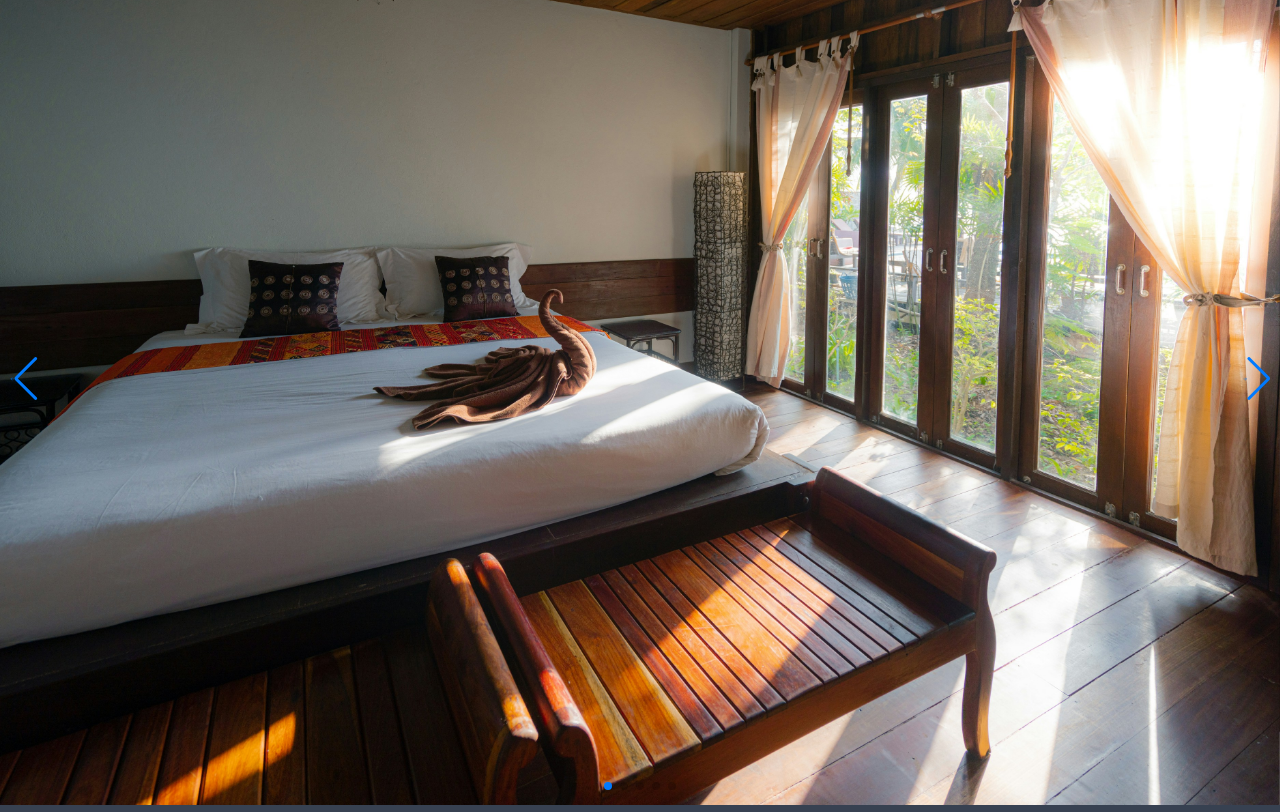
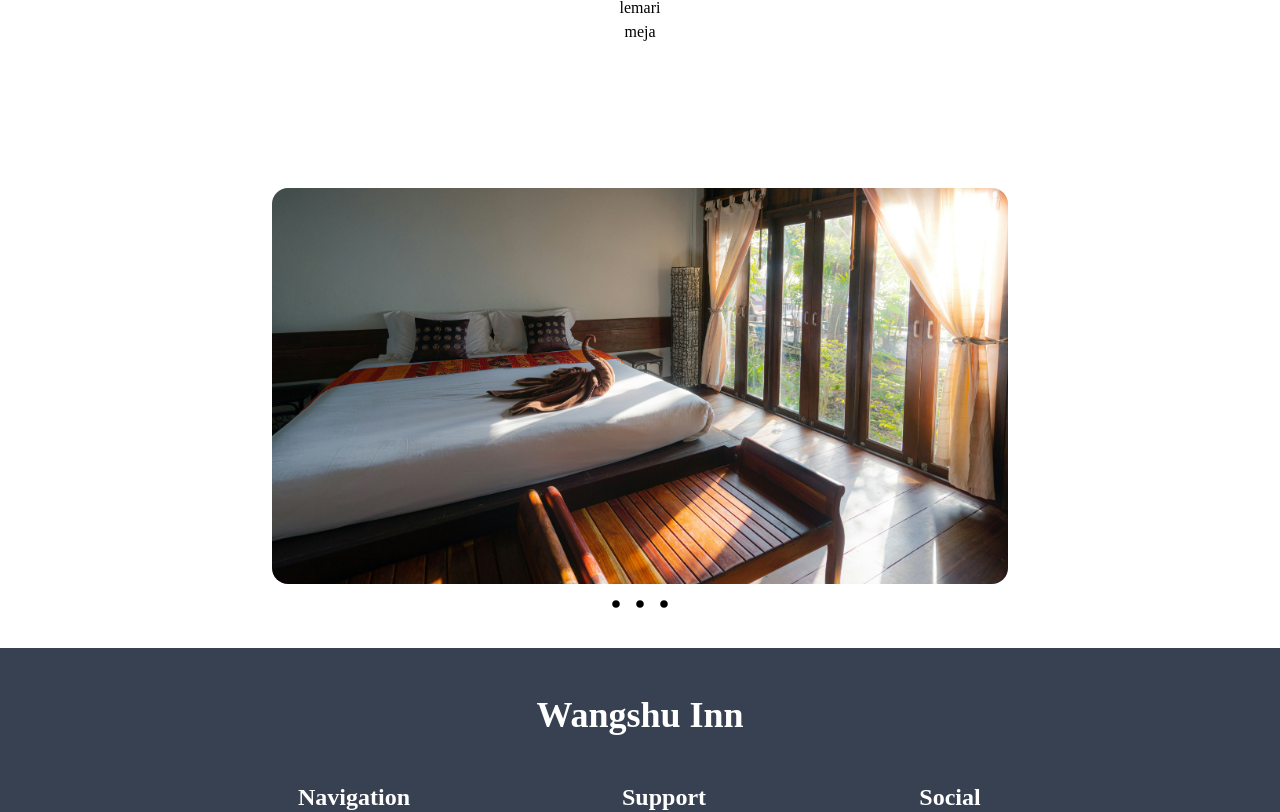
Before and after one commit to OzanTzy31/Wangshuu-Inn, a React (Vite) app: page /products/details in a window 1280 px wide. Shown: the part 680-1492 px from the top of the page. Built offline with nearby package versions, Linux system fonts and the light colour scheme.

Commit message:
image slider

```diff
--- a/src/components/Elements/Menu/Menu.jsx
+++ b/src/components/Elements/Menu/Menu.jsx
@@ -25,7 +25,9 @@ const Navbar = () => {
               <NavLink
                 to="/"
                 className={({ isActive }) =>
-                  isActive ? "text-gray-400 font-bold" : "text-white font-bold"
+                  isActive
+                    ? "text-gray-400 font-bold "
+                    : "text-white font-bold hover:text-gray-400 transition-colors duration-300"
                 }
               >
                 Home
@@ -35,7 +37,9 @@ const Navbar = () => {
               <NavLink
                 to="/products"
                 className={({ isActive }) =>
-                  isActive ? "text-gray-400 font-bold" : "text-white font-bold"
+                  isActive
+                    ? "text-gray-400 font-bold"
+                    : "text-white font-bold hover:text-gray-400 transition-colors duration-300"
                 }
               >
                 Products
@@ -45,7 +49,9 @@ const Navbar = () => {
               <NavLink
                 to="/contact"
                 className={({ isActive }) =>
-                  isActive ? "text-gray-400 font-bold" : "text-white font-bold"
+                  isActive
+                    ? "text-gray-400 font-bold"
+                    : "text-white font-bold hover:text-gray-400 transition-colors duration-300"
                 }
               >
                 Contact
--- a/src/components/Elements/Slider/Slider.jsx
+++ b/src/components/Elements/Slider/Slider.jsx
@@ -1,64 +1,63 @@
-import { Swiper, SwiperSlide } from "swiper/react";
-import "swiper/css";
-import "swiper/css/effect-coverflow";
-import "swiper/css/pagination";
-import "swiper/css/navigation";
+import React, { useState } from "react";
+import { BsChevronCompactLeft, BsChevronCompactRight } from "react-icons/bs";
+import { RxDotFilled } from "react-icons/rx";
 
-import { EffectCoverflow, Pagination, Navigation } from "swiper/modules";
+function ImageSlider() {
+  const slides = [
+    {
+      url: "/src/assets/img/room.jpg",
+    },
+    {
+      url: "/src/assets/img/Wangshu_Inn.jpg",
+    },
+    {
+      url: "/src/assets/img/room.jpg",
+    },
+  ];
 
-import slide_image_1 from "/src/assets/img/room.jpg";
-import slide_image_2 from "/src/assets/img/room.jpg";
-import slide_image_3 from "/src/assets/img/room.jpg";
-import slide_image_4 from "/src/assets/img/room.jpg";
-import slide_image_5 from "/src/assets/img/room.jpg";
+  const [currentIndex, setCurrentIndex] = useState(0);
 
-const ImageSlider = () => {
+  const prevSlide = () => {
+    const isFirstSlide = currentIndex === 0;
+    const newIndex = isFirstSlide ? slides.length - 1 : currentIndex - 1;
+    setCurrentIndex(newIndex);
+  };
+
+  const nextSlide = () => {
+    const isLastSlide = currentIndex === slides.length - 1;
+    const newIndex = isLastSlide ? 0 : currentIndex + 1;
+    setCurrentIndex(newIndex);
+  };
+
+  const goToSlide = (slideIndex) => {
+    setCurrentIndex(slideIndex);
+  };
+
   return (
-    <div>
-      <Swiper
-        effect={"coverflow"}
-        grabCursor={true}
-        centeredSlides={true}
-        loop={true}
-        slidesPerView={"auto"}
-        coverflowEffect={{ rotate: 0, stretch: 0, depth: 100, modifier: 2.5 }}
-        pagination={{ el: ".swiper-pagination", clickable: true }}
-        navigation={{
-          nextEl: ".swiper-button-next",
-          prevEl: ".swiper-button-prev",
-          clickable: true,
-        }}
-        modules={[EffectCoverflow, Pagination, Navigation]}
-        className="swiper_container"
-      >
-        <SwiperSlide>
-          <img src={slide_image_1} alt="image" />
-        </SwiperSlide>
-        <SwiperSlide>
-          <img src={slide_image_2} alt="image" />
-        </SwiperSlide>
-        <SwiperSlide>
-          <img src={slide_image_3} alt="image" />
-        </SwiperSlide>
-        <SwiperSlide>
-          <img src={slide_image_4} alt="image" />
-        </SwiperSlide>
-        <SwiperSlide>
-          <img src={slide_image_5} alt="image" />
-        </SwiperSlide>
-
-        <div className="slider-controler">
-          <div className="swiper-button-prev slider-arrow">
-            <ion-icon name="arrow-back-outline"></ion-icon>
+    <div className="max-w-[768px] h-[524px] w-full m-auto py-16 px-4 relative group">
+      <div
+        style={{ backgroundImage: `url(${slides[currentIndex].url})` }}
+        className="w-full h-full rounded-2xl bg-center bg-cover duration-500"
+      ></div>
+      <div className="hidden group-hover:block absolute top-[50%] -translate-x-0 translate-y-[-50%] left-5 text-2xl rounded-full p-2 bg-black/20 text-white cursor-pointer">
+        <BsChevronCompactLeft onClick={prevSlide} size={30} />
+      </div>
+      <div className="hidden group-hover:block absolute top-[50%] -translate-x-0 translate-y-[-50%] right-5 text-2xl rounded-full p-2 bg-black/20 text-white cursor-pointer">
+        <BsChevronCompactRight onClick={nextSlide} size={30} />
+      </div>
+      <div className="flex top-4 justify-center py-2">
+        {slides.map((slide, slideIndex) => (
+          <div
+            key={slideIndex}
+            onClick={() => goToSlide(slideIndex)}
+            className="text-2xl cursor-pointer"
+          >
+            <RxDotFilled />
           </div>
-          <div className="swiper-button-next slider-arrow">
-            <ion-icon name="arrow-forward-outline"></ion-icon>
-          </div>
-          <div className="swiper-pagination"></div>
-        </div>
-      </Swiper>
+        ))}
+      </div>
     </div>
   );
-};
+}
 
 export default ImageSlider;
--- a/src/index.css
+++ b/src/index.css
@@ -13,3 +13,121 @@ body {
 .menu-btn {
   @apply w-10 h-10 grid place-items-center bg-zinc-50/10 rounded-xl ring-inset ring-1 ring-zinc-50/[0.2] backdrop-blur-2xl hover:bg-zinc-50/15 transition-[transform,background-color] active:scale-95;
 }
+
+.container {
+  max-width: 62rem;
+  padding: 4rem 1rem;
+  margin: 0 auto;
+}
+
+.swiper_container {
+  height: 26rem;
+  padding: 2rem 0;
+  position: relative;
+}
+
+.swiper-slide {
+  width: 18rem;
+  height: 21rem;
+  position: relative;
+}
+
+@media (max-width: 500px) {
+  .swiper_container {
+    height: 18rem;
+  }
+  .swiper-slide {
+    width: 14rem !important;
+    height: 18rem !important;
+  }
+  .swiper-slide img {
+    width: 14rem !important;
+    height: 18rem !important;
+  }
+}
+
+.swiper-slide img {
+  width: 18rem;
+  height: 42rem;
+  border-radius: 2rem;
+  object-fit: cover;
+}
+
+.swiper-slide-shadow-left,
+.swiper-slide-shadow-right {
+  display: none;
+}
+
+.slider-controler {
+  position: relative;
+  bottom: 2rem;
+  display: flex;
+  align-items: center;
+  justify-content: center;
+}
+
+.slider-controler .swiper-button-next {
+  left: 58% !important;
+  transform: translateX(-58%) !important;
+}
+
+@media (max-width: 990px) {
+  .slider-controler .swiper-button-next {
+    left: 70% !important;
+    transform: translateX(-70%) !important;
+  }
+}
+
+@media (max-width: 450px) {
+  .slider-controler .swiper-button-next {
+    left: 80% !important;
+    transform: translateX(-80%) !important;
+  }
+}
+
+@media (max-width: 990px) {
+  .slider-controler .swiper-button-prev {
+    left: 30% !important;
+    transform: translateX(-30%) !important;
+  }
+}
+
+@media (max-width: 450px) {
+  .slider-controler .swiper-button-prev {
+    left: 20% !important;
+    transform: translateX(-20%) !important;
+  }
+}
+
+.slider-controler .slider-arrow {
+  background: var(--white);
+  width: 3.5rem;
+  height: 3.5rem;
+  border-radius: 50%;
+  left: 42%;
+  transform: translateX(-42%);
+  filter: drop-shadow(0px 8px 24px rgba(18, 28, 53, 0.1));
+}
+
+.slider-controler .slider-arrow ion-icon {
+  font-size: 2rem;
+  color: #222224;
+}
+
+.slider-controler .slider-arrow::after {
+  content: "";
+}
+
+.swiper-pagination {
+  position: relative;
+  width: 15rem !important;
+  bottom: 1rem;
+}
+
+.swiper-pagination .swiper-pagination-bullet {
+  filter: drop-shadow(0px 8px 24px rgba(18, 28, 53, 0.1));
+}
+
+.swiper-pagination .swiper-pagination-bullet-active {
+  background: var(--primary);
+}
--- a/src/pages/details.jsx
+++ b/src/pages/details.jsx
@@ -8,12 +8,12 @@ const DetailsPage = () => {
       <Navbar />
       <section
         id="header"
-        className="h-[50vh] flex flex-col items-center justify-center w-full bg-[url('../src/assets/img/room.jpg')] bg-contain bg-no-repeat"
+        className="h-[50vh] flex flex-col items-center justify-center w-full bg-[url('../src/assets/img/room.jpg')] bg-contain bg-no-repeat md:bg-cover md:bg-center"
       ></section>
       <section id="hero">
-        <div className="flex flex-col justify-center items-center text-center gap-y-3">
+        <div className="flex flex-col justify-center items-center text-center gap-y-3 py-20">
           <h1 className="text-2xl font-bold">Basic Room</h1>
-          <p>
+          <p className="w-1/2">
             Lorem ipsum dolor sit amet consectetur adipisicing elit. Dolorum
             repellat recusandae accusamus mollitia esse. Unde temporibus
             suscipit tempora possimus, quae sequi quisquam eligendi in facilis,
@@ -25,8 +25,8 @@ const DetailsPage = () => {
             <li>lemari</li>
             <li>meja</li>
           </ul>
-          <ImageSlider />
         </div>
+        <ImageSlider />
       </section>
       <Footer />
     </>
--- a/src/pages/products.jsx
+++ b/src/pages/products.jsx
@@ -47,17 +47,11 @@ const ProductsPage = () => {
           >
             Produk Kami
           </p>
-          <p
-            className="lg:text-2xl font-semibold"
-            style={{ textShadow: "3px 3px 5px rgba(0, 0, 0, 0.3)" }}
-          >
-            Kami memberikan pelayanan yang terbaik
-          </p>
         </div>
       </div>
       <div
         id="hero"
-        className="lg:w-full lg:h-screen flex flex-col justify-center items-center pt-36"
+        className="lg:w-full min-h-screen flex flex-col justify-center items-center pt-36"
       >
         <div className="flex flex-wrap justify-center gap-6">
           {products.map((product) => (
--- a/vite.config.js
+++ b/vite.config.js
@@ -3,6 +3,5 @@ import react from "@vitejs/plugin-react";
 
 // https://vite.dev/config/
 export default defineConfig({
-  base: "/wangshuu inn/",
   plugins: [react()],
 });
```
